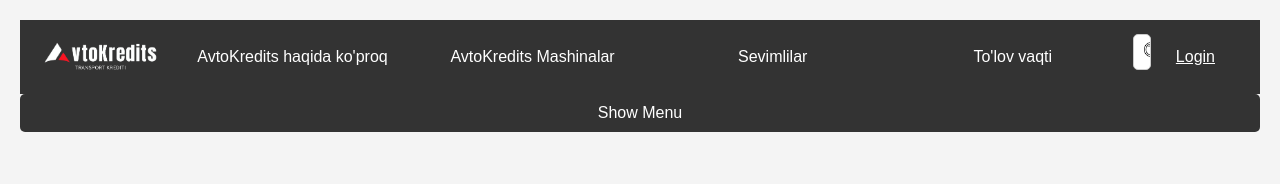
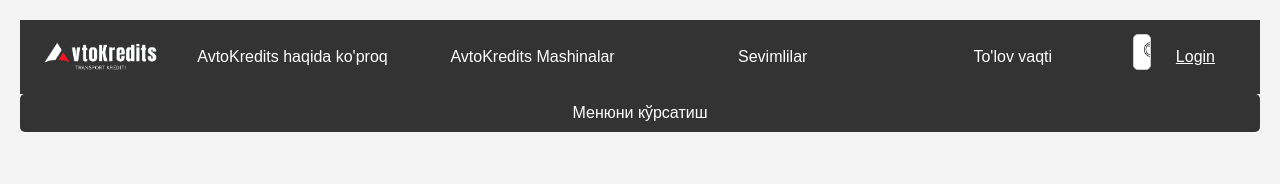
Before and after one commit to Sanjarbek-2007/frontend-avtokredits, a React (Create React App) app: page / in a window 1280 px wide. Shown: the top 184 px of the page. Built offline with nearby package versions, Linux system fonts and the light colour scheme.

Commit message:
do the app

```diff
--- a/src/App.js
+++ b/src/App.js
@@ -99,10 +99,17 @@ const App = () => {
     backButton.style.display = "inline-block";
   };
 
+  // const openAddListingForm = () => {
+  //       window.location.href = '/upload';
+  // };
+
   const openAddListingForm = () => {
-        window.location.href = '/upload';
+    if (role === 'ADMIN') {
+      window.location.href = '/upload';
+    } else {
+      alert('Фақат администратор бу саҳифани очиш мумкин.');
+    }
   };
-
 
 
   const showAll = () => {
@@ -169,9 +176,8 @@ const App = () => {
             </div>
         )}
 
-        {/* Кнопка для отображения/скрытия дополнительного меню */}
         <button className="additional-menu-toggle" onClick={toggleAdditionalMenu}>
-          {showAdditionalMenu ? "Hide Menu" : "Show Menu"}
+          {showAdditionalMenu ? "Менюни ёпиш" : "Менюни кўрсатиш"}
         </button>
 
         <BrowserRouter>
@@ -179,7 +185,9 @@ const App = () => {
             <Route path="/payments" element={<PaymentTimeTable/>}/>
             {/*<Route path="/cars" element={<Post/>}/>*/}
             <Route path="/cars" element={<PostsComponent/>}/>
-            <Route path="/upload" element={<Upload/>}/>
+            {isLoggedIn && role ==='ADMIN' &&(
+            <Route path="/upload" element={<Upload />} />
+            )}
             <Route path="/about" element={<About/>}/>
             <Route path="/calculator" element={<Calculator/>}/>
             <Route path="/auth" element={<Auth onAuth={handleAuth}/>}/>
```
